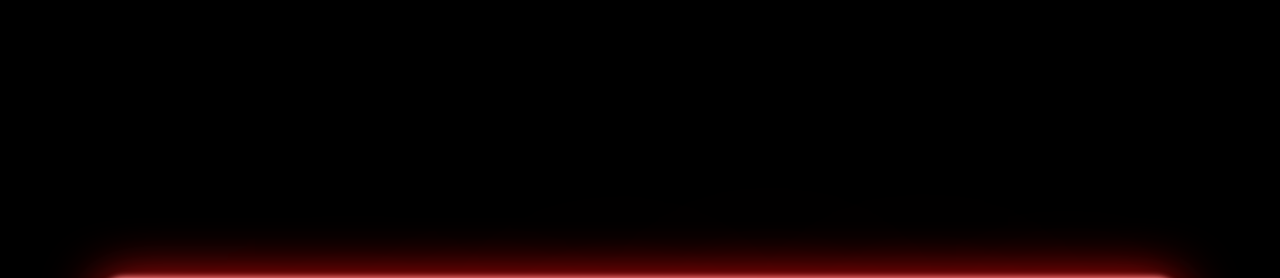
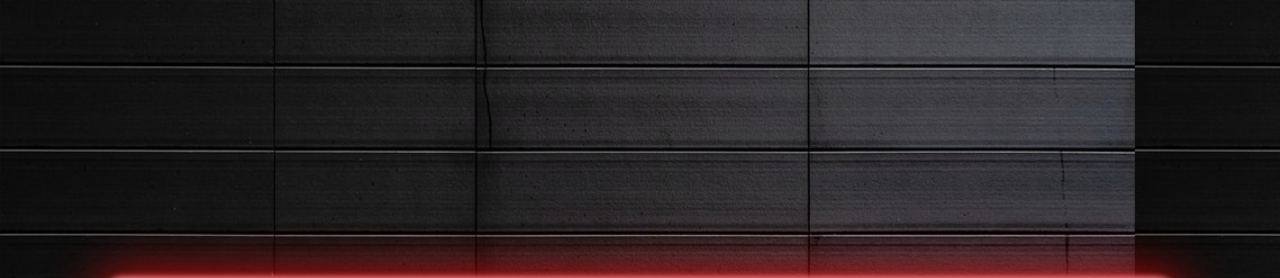
Before and after one commit to risingus/Neon-Blinking-Sign, a plain HTML site: page index.html in a window 1280 px wide. Shown: the top 278 px of the page. Drawn offline with Linux system fonts and the light colour scheme; the site is published under a folder, as on GitHub Pages, so addresses that start at the root find nothing.

Commit message:
adjusting source files for github pages

```diff
--- a/style.css
+++ b/style.css
@@ -10,7 +10,7 @@
     width: 100vw;
     height: 100vh;
     background: black;
-    background-image: url(/photo-1576428144127-5910570051f8.jpg);
+    background-image: url(photo-1576428144127-5910570051f8.jpg);
     background-size: auto 100%;
 
 }
```
